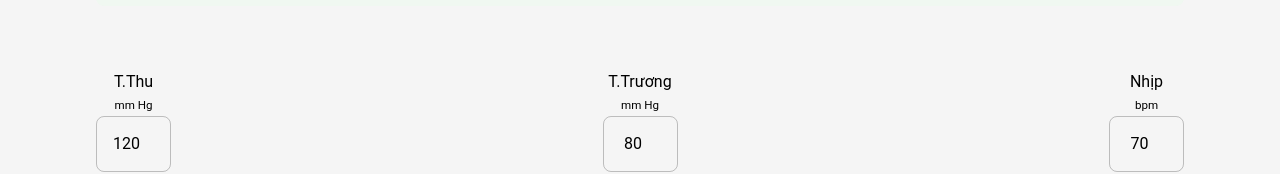
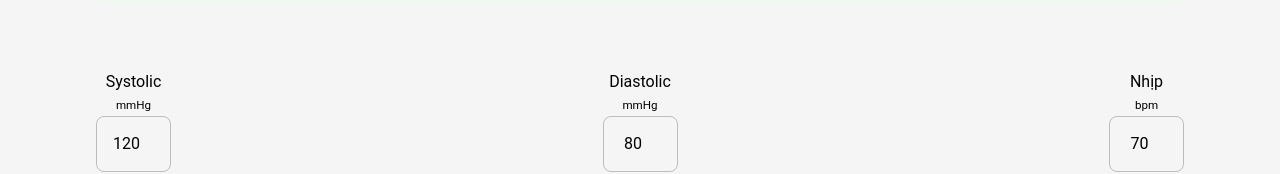
Before and after one commit to Benkaz3/chronocare, a React (Vite) app: page /dashboard/record in a window 1280 px wide. Shown: the part 360-534 px from the top of the page. Built offline with nearby package versions, Linux system fonts and the light colour scheme; no server answers; the database is empty; sample sign-in values are in the browser's storage.

Commit message:
replaced Tam truong, Tam Thu with Sys and Dia

```diff
--- a/src/components/RecordForm.tsx
+++ b/src/components/RecordForm.tsx
@@ -437,8 +437,8 @@ const RecordForm: React.FC = () => {
             }}
           >
             <NumberAutocomplete
-              label='T.Thu'
-              unit='mm Hg'
+              label='Systolic'
+              unit='mmHg'
               value={bloodPressure.systolic}
               options={systolicOptions}
               onChange={handleBPChange('systolic')}
@@ -450,8 +450,8 @@ const RecordForm: React.FC = () => {
             />
 
             <NumberAutocomplete
-              label='T.Trương'
-              unit='mm Hg'
+              label='Diastolic'
+              unit='mmHg'
               value={bloodPressure.diastolic}
               options={diastolicOptions}
               onChange={handleBPChange('diastolic')}
```
